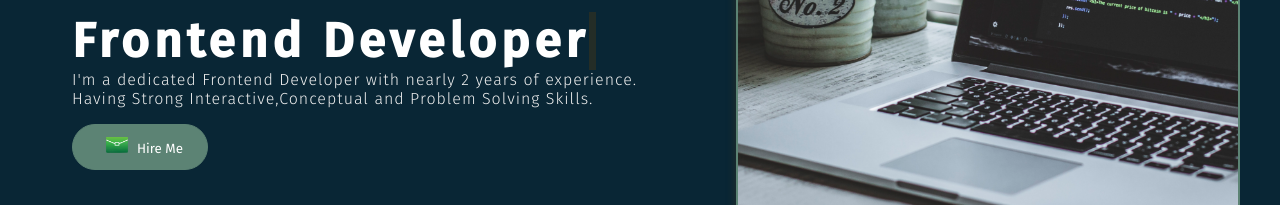
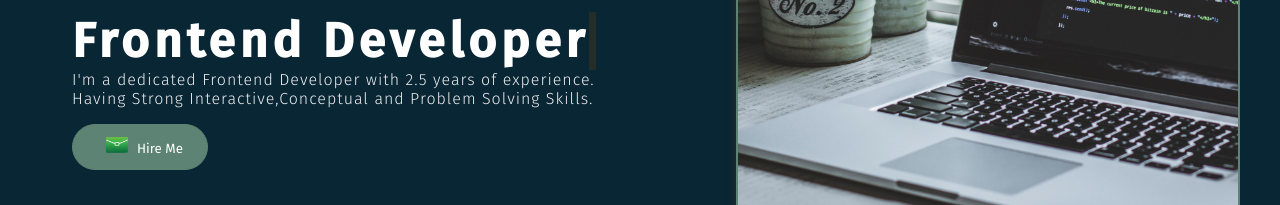
Before and after one commit to NagaPramodh/MyPortfolio, a React (Create React App) app: page / in a window 1280 px wide. Shown: the part 427-632 px from the top of the page. Built offline with nearby package versions, Linux system fonts and the light colour scheme; the HTML template or start-up script is replaced by a standard one.

Commit message:
Update landing.jsx

```diff
--- a/src/components/home/landing.jsx
+++ b/src/components/home/landing.jsx
@@ -31,7 +31,7 @@ const Landing = () => {
             <span className="developerRole">{roles[currentRole]}</span>
           </span>
           <p className="introPara">
-            I'm a dedicated Frontend Developer with nearly 2 years of
+            I'm a dedicated Frontend Developer with 2.5 years of
             experience.
             <br /> Having Strong Interactive,Conceptual and Problem Solving
             Skills.
```
